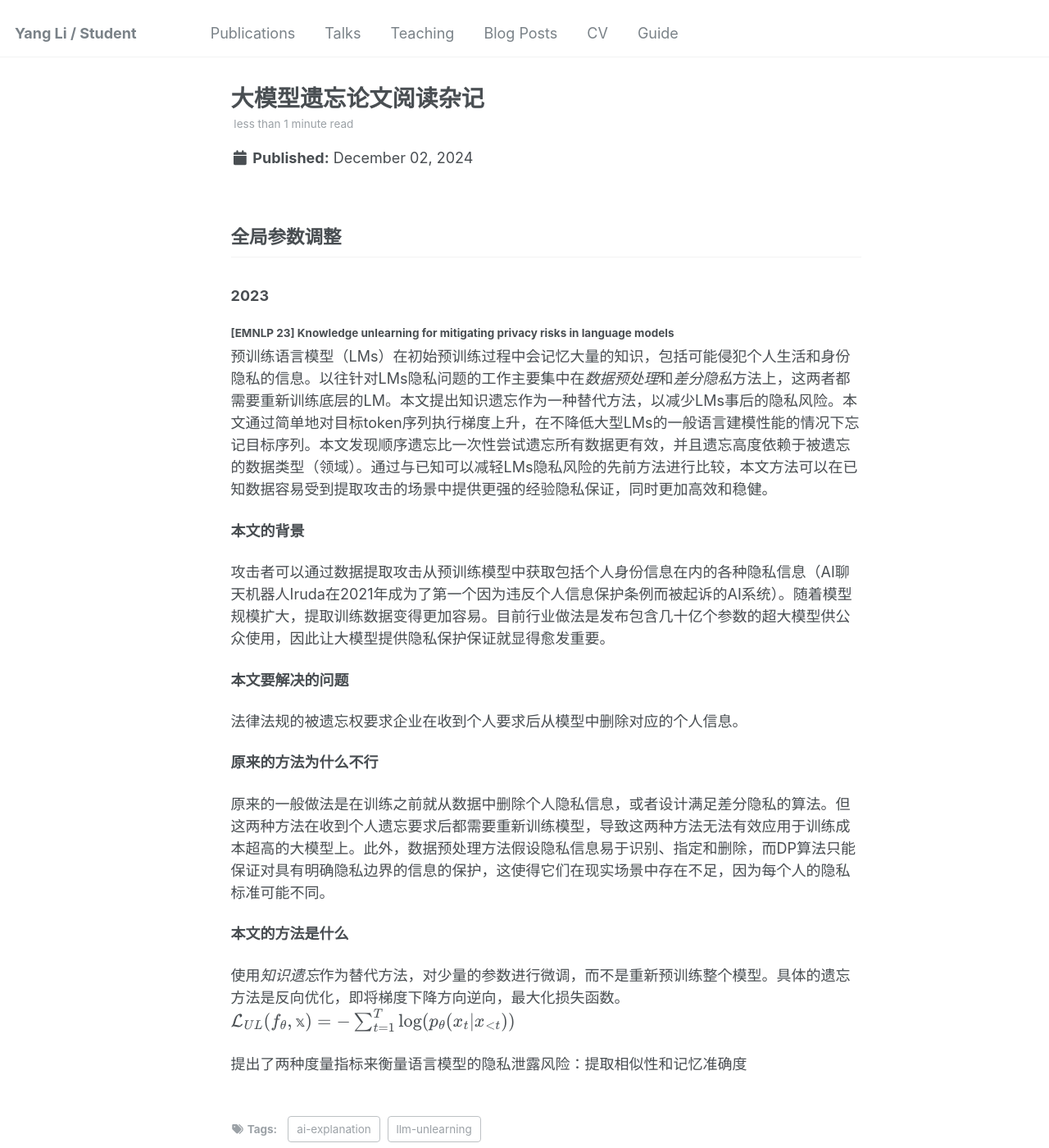
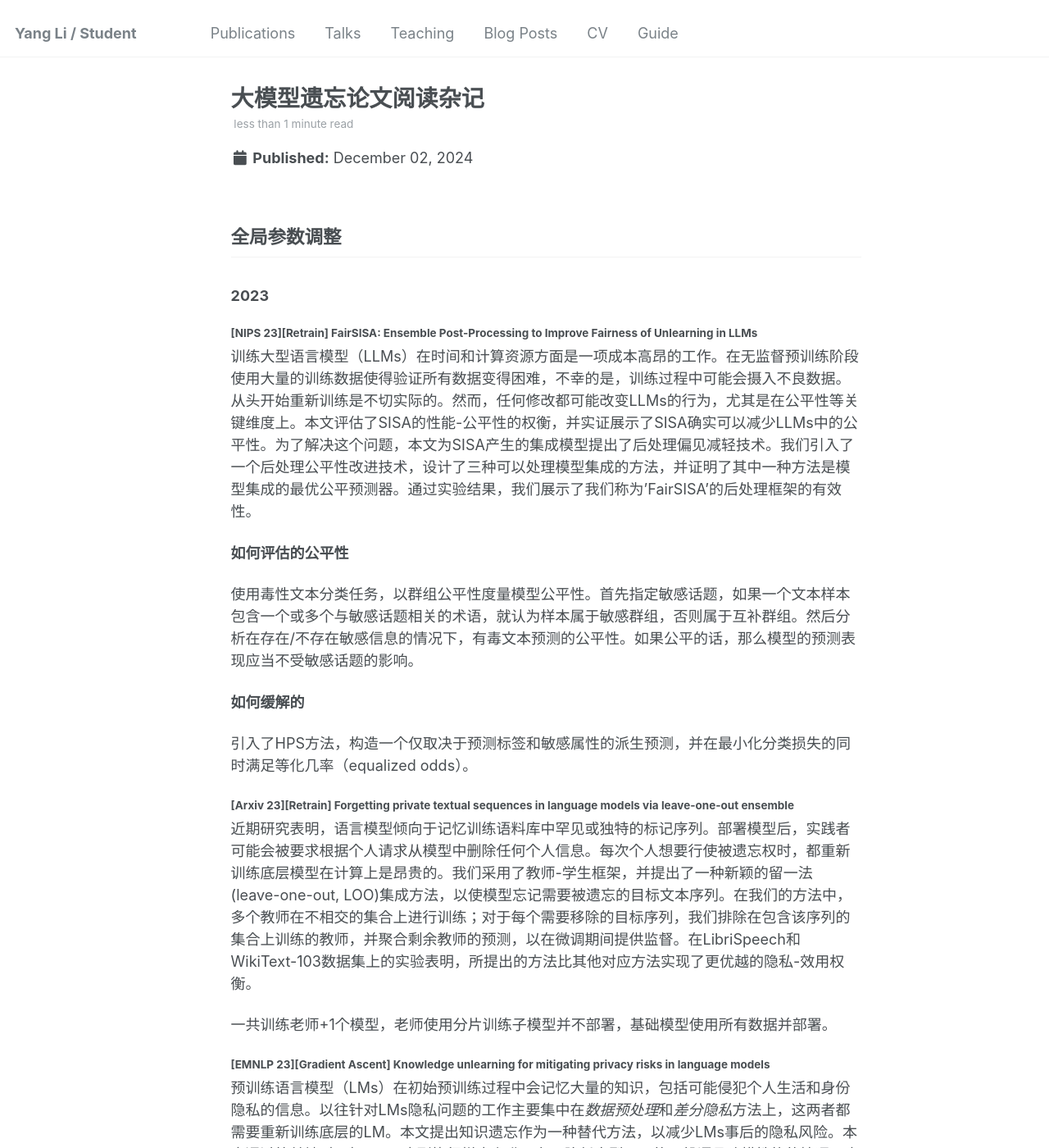
Before and after one commit to li-yang23/li-yang23.github.io, a Jekyll site: the page built from _posts/2024-12-02-llm-unlearning-short-notes.md, in a window 1280 px wide and 1400 px high. Shown: the whole window at 82% size. Built offline with Jekyll 4.4.1, drawn with Linux system fonts in a browser that asks for light colours; some of the changed text lies outside the part shown.

Commit message:
new paper notes

```diff
--- a/_posts/2024-12-02-llm-unlearning-short-notes.md
+++ b/_posts/2024-12-02-llm-unlearning-short-notes.md
@@ -9,26 +9,21 @@ date: 2024-12-02
 
 ### 2023
 
-#### [EMNLP 23] Knowledge unlearning for mitigating privacy risks in language models
+#### [NIPS 23][Retrain] FairSISA: Ensemble Post-Processing to Improve Fairness of Unlearning in LLMs
+训练大型语言模型（LLMs）在时间和计算资源方面是一项成本高昂的工作。在无监督预训练阶段使用大量的训练数据使得验证所有数据变得困难，不幸的是，训练过程中可能会摄入不良数据。从头开始重新训练是不切实际的。然而，任何修改都可能改变LLMs的行为，尤其是在公平性等关键维度上。本文评估了SISA的性能-公平性的权衡，并实证展示了SISA确实可以减少LLMs中的公平性。为了解决这个问题，本文为SISA产生的集成模型提出了后处理偏见减轻技术。我们引入了一个后处理公平性改进技术，设计了三种可以处理模型集成的方法，并证明了其中一种方法是模型集成的最优公平预测器。通过实验结果，我们展示了我们称为'FairSISA'的后处理框架的有效性。
+
+**如何评估的公平性**
+
+使用毒性文本分类任务，以群组公平性度量模型公平性。首先指定敏感话题，如果一个文本样本包含一个或多个与敏感话题相关的术语，就认为样本属于敏感群组，否则属于互补群组。然后分析在存在/不存在敏感信息的情况下，有毒文本预测的公平性。如果公平的话，那么模型的预测表现应当不受敏感话题的影响。
+
+**如何缓解的**
+
+引入了HPS方法，构造一个仅取决于预测标签和敏感属性的派生预测，并在最小化分类损失的同时满足等化几率（equalized odds）。
+
+#### [Arxiv 23][Retrain] Forgetting private textual sequences in language models via leave-one-out ensemble
+近期研究表明，语言模型倾向于记忆训练语料库中罕见或独特的标记序列。部署模型后，实践者可能会被要求根据个人请求从模型中删除任何个人信息。每次个人想要行使被遗忘权时，都重新训练底层模型在计算上是昂贵的。我们采用了教师-学生框架，并提出了一种新颖的留一法(leave-one-out, LOO)集成方法，以使模型忘记需要被遗忘的目标文本序列。在我们的方法中，多个教师在不相交的集合上进行训练；对于每个需要移除的目标序列，我们排除在包含该序列的集合上训练的教师，并聚合剩余教师的预测，以在微调期间提供监督。在LibriSpeech和WikiText-103数据集上的实验表明，所提出的方法比其他对应方法实现了更优越的隐私-效用权衡。
+
+一共训练老师+1个模型，老师使用分片训练子模型并不部署，基础模型使用所有数据并部署。
+
+#### [EMNLP 23][Gradient Ascent] Knowledge unlearning for mitigating privacy risks in language models
 预训练语言模型（LMs）在初始预训练过程中会记忆大量的知识，包括可能侵犯个人生活和身份隐私的信息。以往针对LMs隐私问题的工作主要集中在*数据预处理*和*差分隐私*方法上，这两者都需要重新训练底层的LM。本文提出知识遗忘作为一种替代方法，以减少LMs事后的隐私风险。本文通过简单地对目标token序列执行梯度上升，在不降低大型LMs的一般语言建模性能的情况下忘记目标序列。本文发现顺序遗忘比一次性尝试遗忘所有数据更有效，并且遗忘高度依赖于被遗忘的数据类型（领域）。通过与已知可以减轻LMs隐私风险的先前方法进行比较，本文方法可以在已知数据容易受到提取攻击的场景中提供更强的经验隐私保证，同时更加高效和稳健。
-
-**本文的背景**
-
-攻击者可以通过数据提取攻击从预训练模型中获取包括个人身份信息在内的各种隐私信息（AI聊天机器人Iruda在2021年成为了第一个因为违反个人信息保护条例而被起诉的AI系统）。随着模型规模扩大，提取训练数据变得更加容易。目前行业做法是发布包含几十亿个参数的超大模型供公众使用，因此让大模型提供隐私保护保证就显得愈发重要。
-
-**本文要解决的问题**
-
-法律法规的被遗忘权要求企业在收到个人要求后从模型中删除对应的个人信息。
-
-**原来的方法为什么不行**
-
-原来的一般做法是在训练之前就从数据中删除个人隐私信息，或者设计满足差分隐私的算法。但这两种方法在收到个人遗忘要求后都需要重新训练模型，导致这两种方法无法有效应用于训练成本超高的大模型上。此外，数据预处理方法假设隐私信息易于识别、指定和删除，而DP算法只能保证对具有明确隐私边界的信息的保护，这使得它们在现实场景中存在不足，因为每个人的隐私标准可能不同。
-
-**本文的方法是什么**
-
-使用*知识遗忘*作为替代方法，对少量的参数进行微调，而不是重新预训练整个模型。具体的遗忘方法是反向优化，即将梯度下降方向逆向，最大化损失函数。
-$$
-\mathcal{L}_{UL}(f_{\theta}, \mathbb{x})=-\sum_{t=1}^T\log(p_{\theta}(x_t\vert x_{<t}))
-$$
-
-提出了两种度量指标来衡量语言模型的隐私泄露风险：提取相似性和记忆准确度
```
Also changed, not shown: _posts/2024-12-02-Knowledge unlearning for mitigating privacy risks in language models.md (+1 -1 lines), _posts/2024-12-04-Memorization-Without-Overfitting-Analyzing-the-Training-Dynamics-of-Large-Language-Models.md (added, +75 -0 lines).
